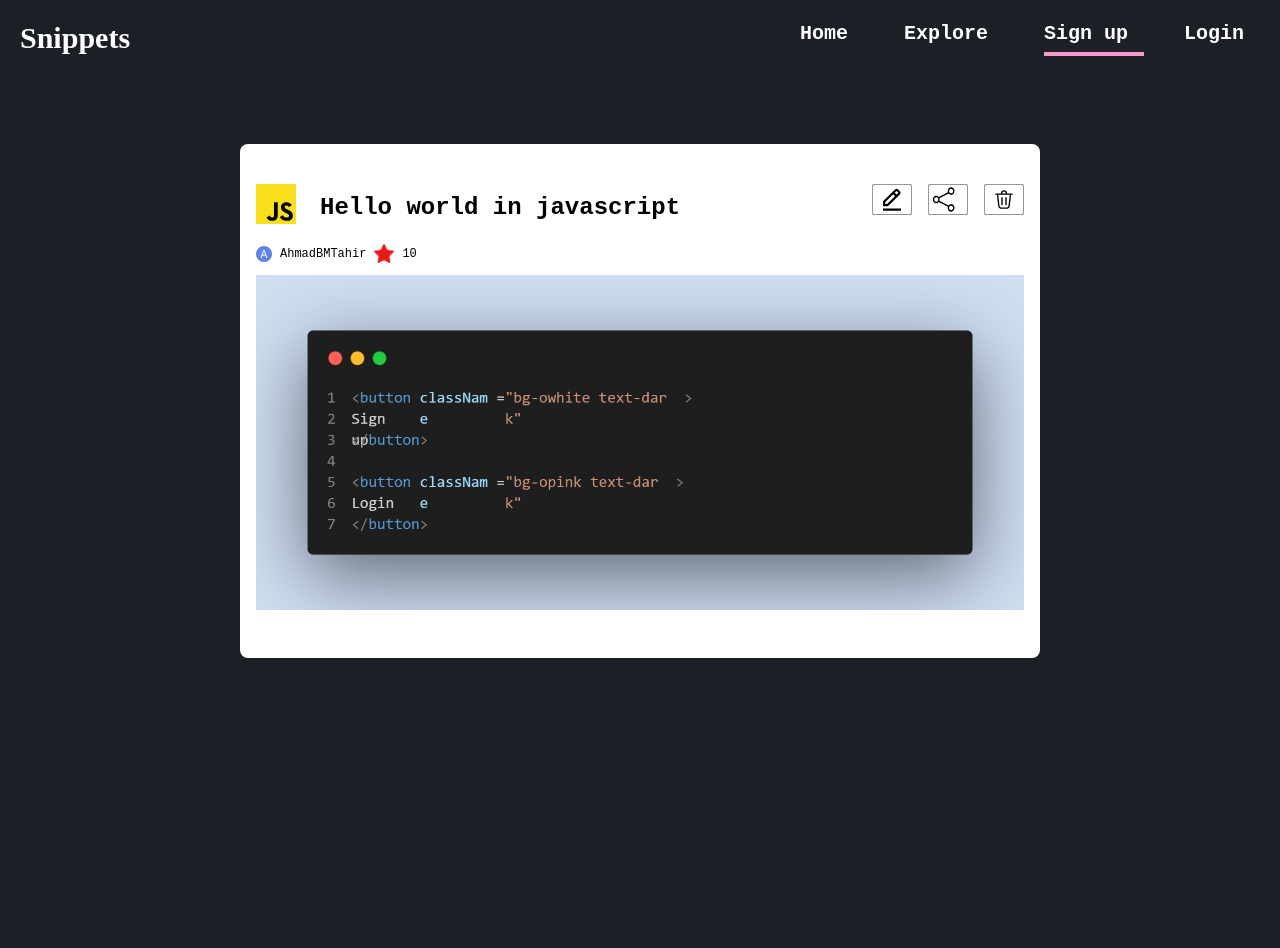
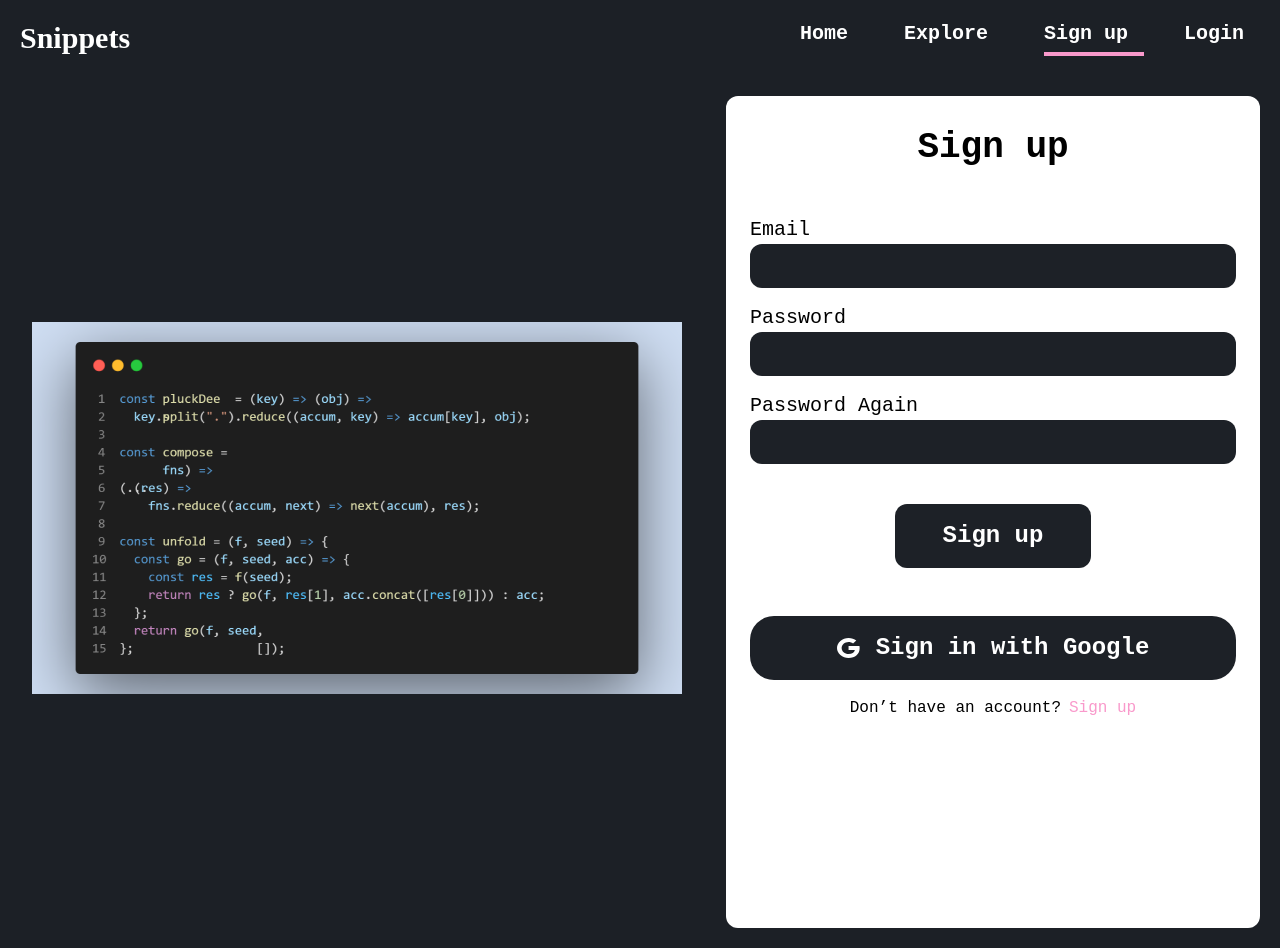
Before and after one commit to A-BMT02/snippets, a Next.js app: page /register in a window 1280 px wide. Before the commit the page ends 800 px from the top, so only its background shows below. Built offline with nearby package versions, Linux system fonts and the light colour scheme.

Commit message:
add register page

```diff
--- /dev/null
+++ b/pages/register.js
@@ -0,0 +1,52 @@
+import Image from "next/image"
+import Link from "next/link"
+import Nav from "../components/nav"
+import googleIcon from "../images/google-icon.svg"
+import snap4 from "../images/snap-4.png"
+
+export default function Create() {
+  return (
+    <div className="flex flex-col p-5">
+      <Nav />
+      <div className="flex justify-center w-full self-center ">
+        <div className="md:block hidden ml-auto mr-auto pr-8 my-auto ">
+          <Image src={snap4} />
+        </div>
+        <div className="bg-owhite min-h-full pb-52 pt-8 px-6 mt-12 md:mt-0 rounded-xl flex flex-col  w-[400px]  md:min-w-[450px] md:w-[534px]">
+          <p className="flex justify-center text-4xl mb-12 font-semibold">Sign up</p>
+
+          <label className="text-xl flex flex-col mb-4 font-light">
+            Email
+            <input className="p-2 bg-dark rounded-xl text-owhite md:text-lg" type="email" />
+          </label>
+
+          <label className="text-xl flex flex-col mb-4 font-light">
+            Password
+            <input className="p-2 bg-dark rounded-xl text-owhite md:text-lg" type="email" />
+          </label>
+
+          <label className="text-xl flex flex-col mb-4 font-light">
+            Password Again
+            <input className="p-2 bg-dark rounded-xl text-owhite md:text-lg" type="email" />
+          </label>
+
+          <div className="rounded-xl bg-dark text-owhite py-4 px-12 mt-6 mb-12 self-center w-fit cursor-pointer select-none">
+            <p className="text-2xl font-semibold">Sign up</p>
+          </div>
+
+          <div className="self-center rounded-3xl bg-dark  w-full cursor-pointer py-4 px-10 flex justify-center select-none">
+            <Image src={googleIcon} />
+            <p className="text-xl md:text-2xl font-semibold text-owhite ml-4">Sign in with Google</p>
+          </div>
+
+          <p className="mt-4 self-center">
+            Don’t have an account?
+            <span className="text-opink ml-2">
+              <Link href="/register">Sign up</Link>
+            </span>
+          </p>
+        </div>
+      </div>
+    </div>
+  )
+}
```
